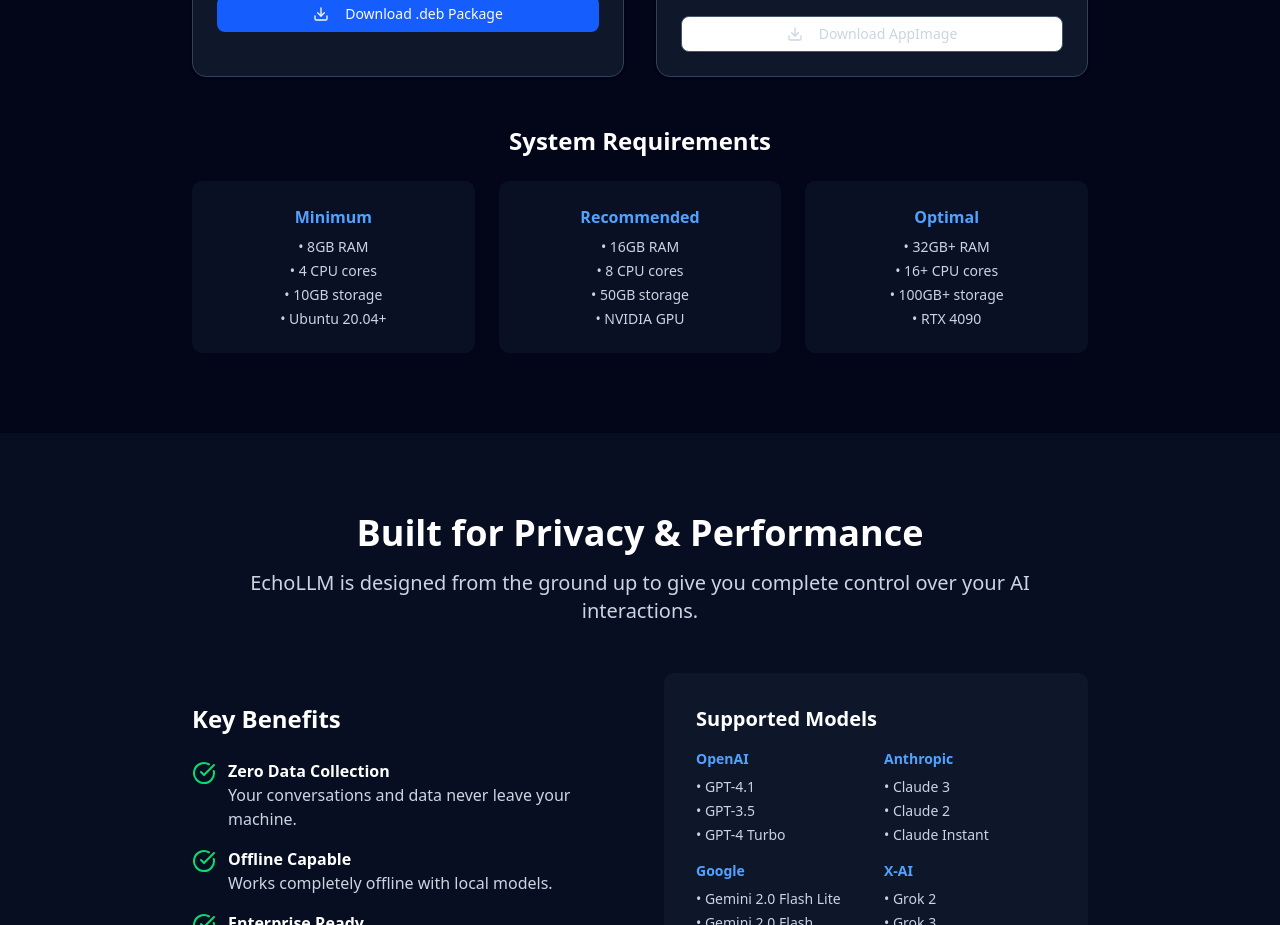
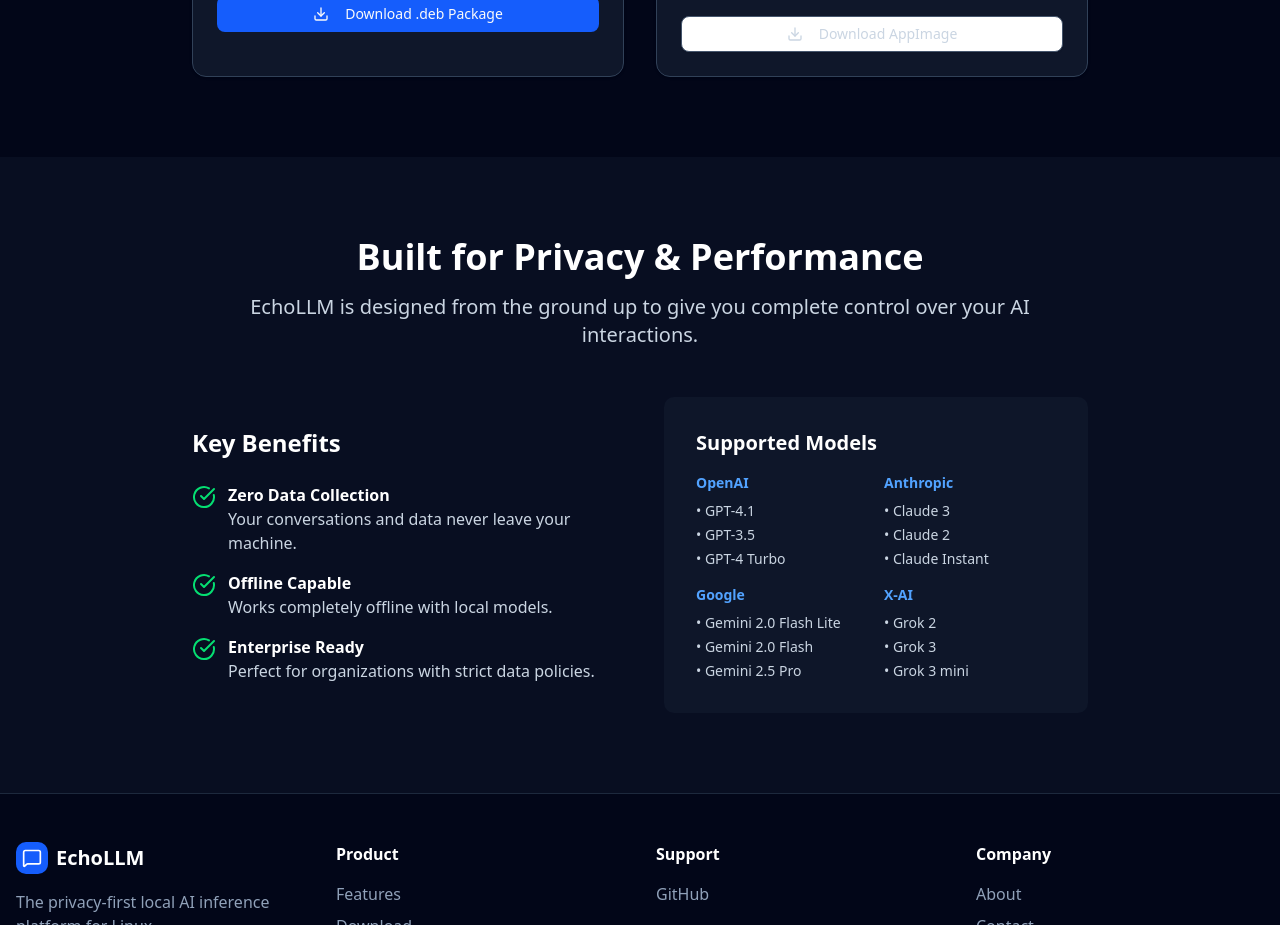
Before and after one commit to ThatLinuxGuyYouKnow/echo-llm-landing, a Next.js app: page / in a window 1280 px wide. Shown: the part 2180-3105 px from the top of the page. Built offline with nearby package versions, Linux system fonts and the light colour scheme.

Commit message:
feature: removed system requirements section

```diff
--- a/src/app/page.tsx
+++ b/src/app/page.tsx
@@ -204,38 +204,6 @@
             </Card>
           </div>
 
-          <div className="mt-12 text-center">
-            <h3 className="text-2xl font-bold mb-6">System Requirements</h3>
-            <div className="grid md:grid-cols-3 gap-6">
-              <div className="bg-slate-800/30 p-6 rounded-lg">
-                <h4 className="font-semibold mb-2 text-blue-400">Minimum</h4>
-                <ul className="text-sm text-slate-300 space-y-1">
-                  <li>• 8GB RAM</li>
-                  <li>• 4 CPU cores</li>
-                  <li>• 10GB storage</li>
-                  <li>• Ubuntu 20.04+</li>
-                </ul>
-              </div>
-              <div className="bg-slate-800/30 p-6 rounded-lg">
-                <h4 className="font-semibold mb-2 text-blue-400">Recommended</h4>
-                <ul className="text-sm text-slate-300 space-y-1">
-                  <li>• 16GB RAM</li>
-                  <li>• 8 CPU cores</li>
-                  <li>• 50GB storage</li>
-                  <li>• NVIDIA GPU</li>
-                </ul>
-              </div>
-              <div className="bg-slate-800/30 p-6 rounded-lg">
-                <h4 className="font-semibold mb-2 text-blue-400">Optimal</h4>
-                <ul className="text-sm text-slate-300 space-y-1">
-                  <li>• 32GB+ RAM</li>
-                  <li>• 16+ CPU cores</li>
-                  <li>• 100GB+ storage</li>
-                  <li>• RTX 4090</li>
-                </ul>
-              </div>
-            </div>
-          </div>
         </div>
       </section>
 
```
